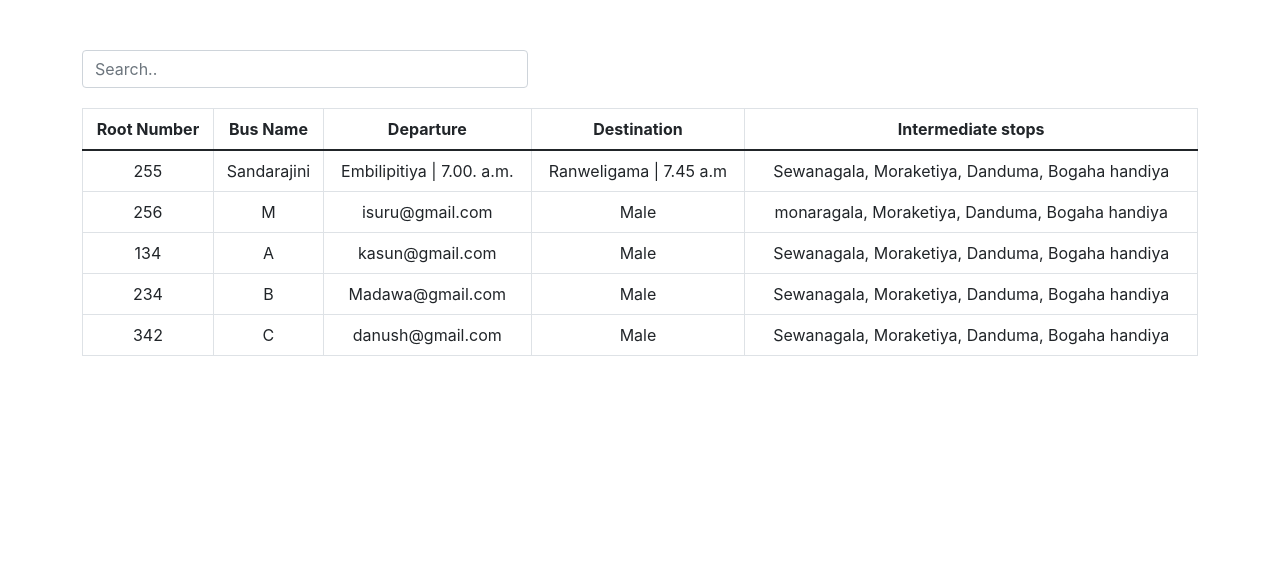
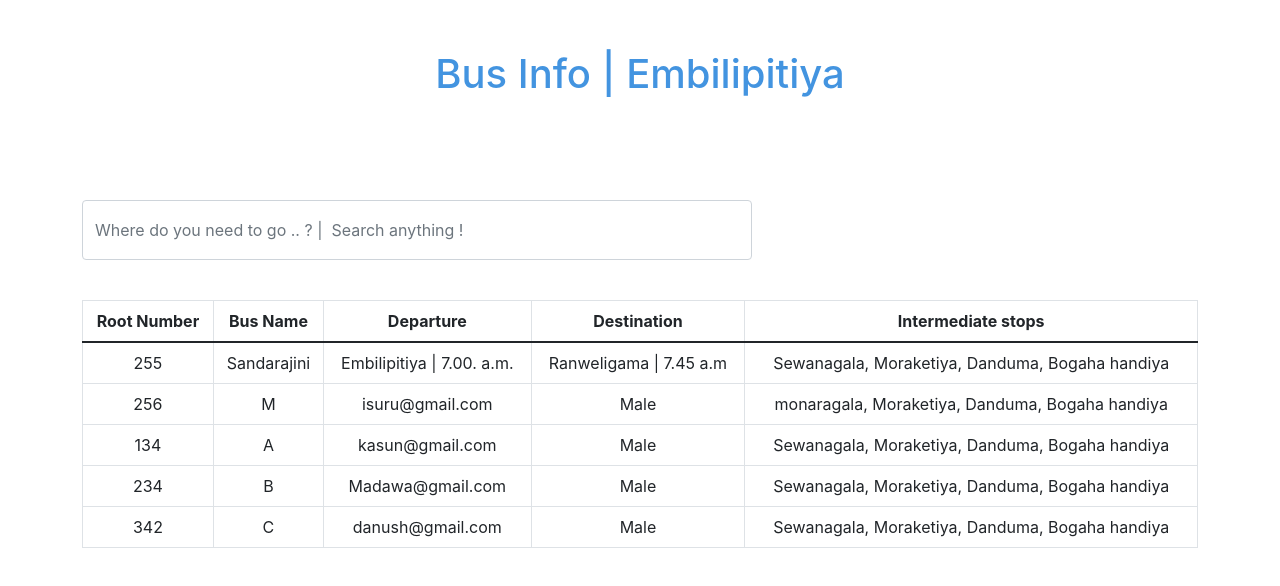
Before and after one commit to Lahiru720/Bus_info, a React (Create React App) app: page / in a window 1280 px wide. Shown: the top 586 px of the page. Built offline with nearby package versions, Linux system fonts and the light colour scheme.

Commit message:
Add topic and Add some styles

```diff
--- a/src/components/searchFilter.jsx
+++ b/src/components/searchFilter.jsx
@@ -6,15 +6,17 @@ const SearchTable = () => {
     const [searchTerm, setsearchTerm] = useState("");
     return (
         <div className="container">
+            <h1 style={{marginTop:50, marginBottom:0, width:"100%",height:0,color: " #4394e0 "}}>Bus Info | Embilipitiya </h1>
             <input
             type="text"
-            placeholder="Search.." className="form-control" style={{marginTop:50, marginBottom:20, width:"40%"}}
+            placeholder="Where do you need to go .. ? |  Search anything !" className="form-control" style={{marginTop:150, marginBottom:40, width:"60%",height:60}}
 
             onChange={(e)=>{
               setsearchTerm(e.target.value);
             }}/>
 
-<table className="table table-bordered">
+
+<table className="table table-bordered" style={{borderRadius:10}}>
     <thead className="thead-dark">
         <tr>
             <th>Root Number</th>
@@ -37,6 +39,9 @@ const SearchTable = () => {
             {
                 return val;
             }
+
+
+
         }).map((m)=>(
             <tr key={m.id}>
                 <td>{m.first_name}</td>
```
